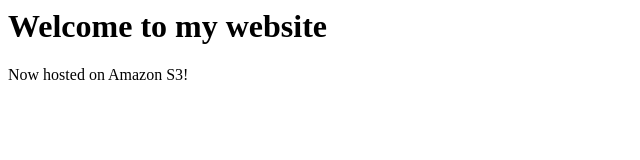
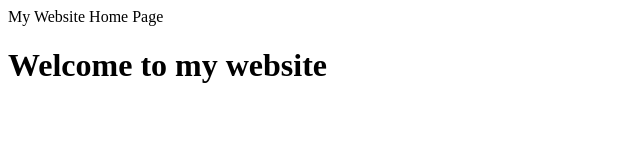
Before and after one commit to ninobrown80/TEST, a plain HTML site: page index.html in a window 1280 px wide. Shown: the whole page, without its empty margins (0-640 px from the left). Drawn offline with Linux system fonts and the light colour scheme.

Commit message:
Update index.html

```diff
--- a/index.html
+++ b/index.html
@@ -1,9 +1,8 @@
-<html xmlns="http://www.w3.org/1999/xhtml" >
+<html>
 <head>
-    <title>My Website Home Page</title>
+    My Website Home Page
 </head>
 <body>
   <h1>Welcome to my website</h1>
-  <p>Now hosted on Amazon S3!</p>
 </body>
 </html>
```
